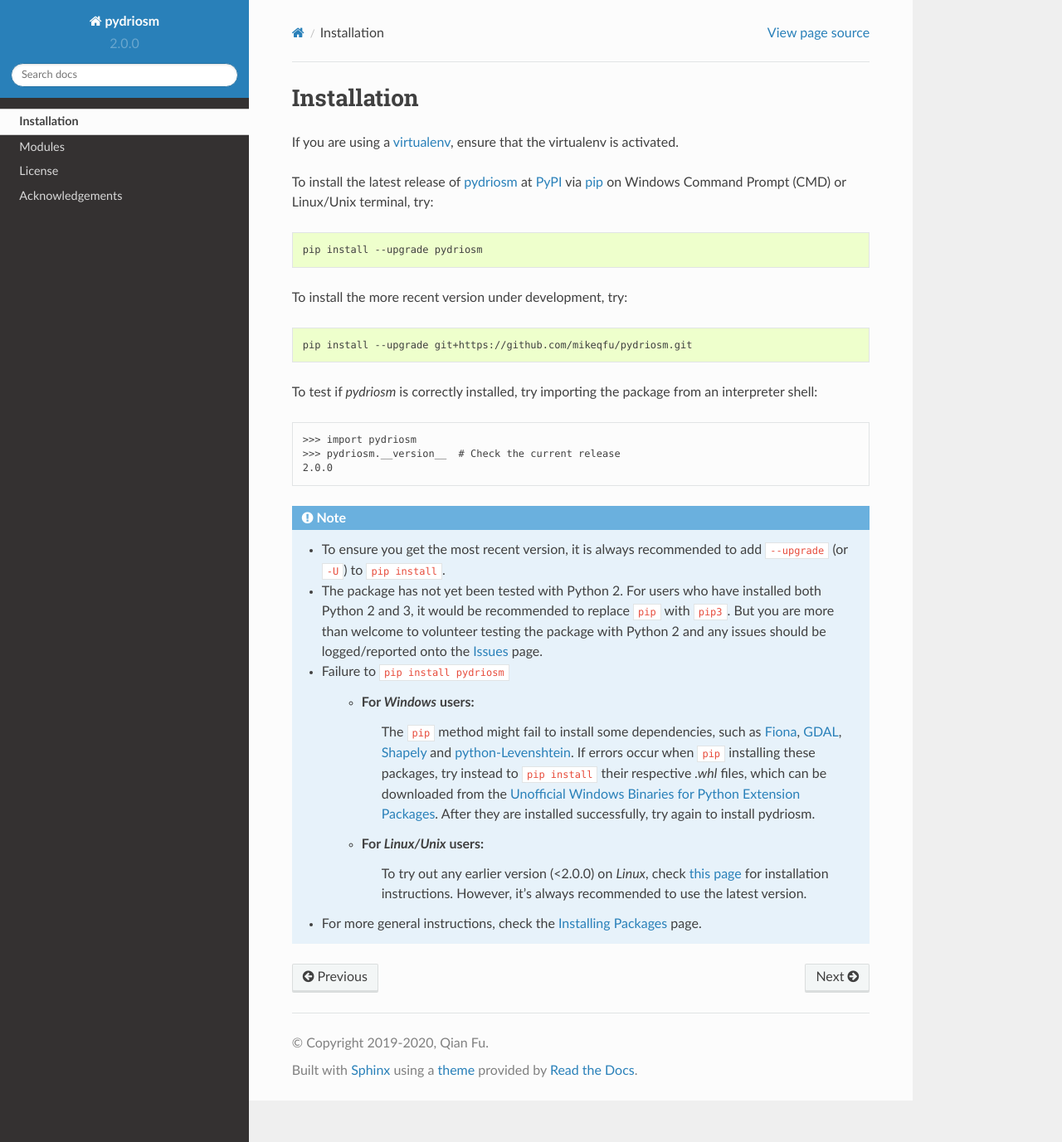
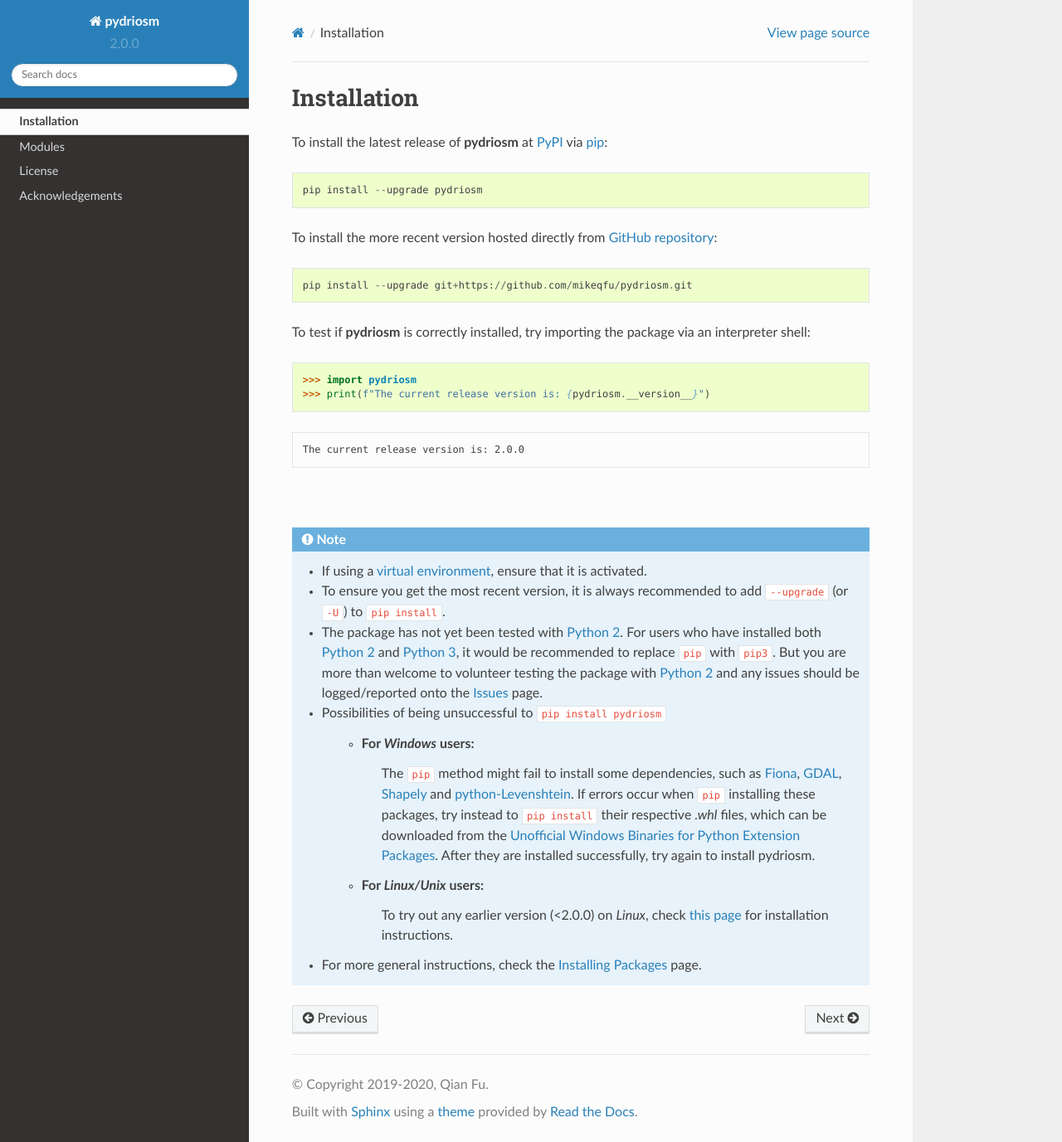
Before and after one commit to mikeqfu/pydriosm, a Sphinx documentation site: the page built from docs/source/installation.rst, in a window 1280 px wide and 1377 px high. Shown: the whole window at 83% size. Built offline with Sphinx 7.4.7 and the Read the Docs theme 2.0.0, drawn with Linux system fonts in a browser that asks for light colours; pages that are not in the unit, such as notebooks, are missing from menus.

Commit message:
modified \docs\source\installation.rst

```diff
--- a/docs/source/installation.rst
+++ b/docs/source/installation.rst
@@ -2,40 +2,62 @@
 Installation
 ============
 
-If you are using a `virtualenv <https://packaging.python.org/key_projects/#virtualenv>`_, ensure that the virtualenv is activated.
+To install the latest release of **pydriosm** at `PyPI`_ via `pip`_:
 
-To install the latest release of `pydriosm <https://github.com/mikeqfu/pydriosm>`_ at `PyPI <https://pypi.org/project/pydriosm/>`_ via `pip <https://packaging.python.org/key_projects/#pip>`_ on Windows Command Prompt (CMD) or Linux/Unix terminal, try:
+.. code-block::
 
-.. code-block:: bash
+    pip install --upgrade pydriosm
 
-   pip install --upgrade pydriosm
+To install the more recent version hosted directly from `GitHub repository`_:
 
-To install the more recent version under development, try:
+.. code-block::
 
-.. code-block:: bash
+    pip install --upgrade git+https://github.com/mikeqfu/pydriosm.git
 
-   pip install --upgrade git+https://github.com/mikeqfu/pydriosm.git
+To test if **pydriosm** is correctly installed, try importing the package via an interpreter shell:
 
-To test if *pydriosm* is correctly installed, try importing the package from an interpreter shell:
+.. code-block::
+
+    >>> import pydriosm
+    >>> print(f"The current release version is: {pydriosm.__version__}")
 
 .. parsed-literal::
+    The current release version is: |version|
 
-    >>> import pydriosm
-    >>> pydriosm.__version__  # Check the current release
-    |version|
+|
 
 .. note::
 
+    - If using a `virtual environment`_, ensure that it is activated.
+
     - To ensure you get the most recent version, it is always recommended to add ``--upgrade`` (or ``-U``) to ``pip install``.
 
-    - The package has not yet been tested with Python 2. For users who have installed both Python 2 and 3, it would be recommended to replace ``pip`` with ``pip3``. But you are more than welcome to volunteer testing the package with Python 2 and any issues should be logged/reported onto the `Issues <https://github.com/mikeqfu/pydriosm/issues>`_ page.
+    - The package has not yet been tested with `Python 2`_. For users who have installed both `Python 2`_ and `Python 3`_, it would be recommended to replace ``pip`` with ``pip3``. But you are more than welcome to volunteer testing the package with `Python 2`_ and any issues should be logged/reported onto the `Issues`_ page.
 
-    - Failure to ``pip install pydriosm``
+    - Possibilities of being unsuccessful to ``pip install pydriosm``
 
         - For *Windows* users:
-            The ``pip`` method might fail to install some dependencies, such as `Fiona <https://pypi.org/project/Fiona/>`_, `GDAL <https://pypi.org/project/GDAL/>`_, `Shapely <https://pypi.org/project/Shapely/>`_ and `python-Levenshtein <https://pypi.org/project/python-Levenshtein/>`_. If errors occur when ``pip`` installing these packages, try instead to ``pip install`` their respective *.whl* files, which can be downloaded from the `Unofficial Windows Binaries for Python Extension Packages <https://www.lfd.uci.edu/~gohlke/pythonlibs/>`_. After they are installed successfully, try again to install pydriosm.
+            The ``pip`` method might fail to install some dependencies, such as `Fiona`_, `GDAL`_, `Shapely`_ and `python-Levenshtein`_. If errors occur when ``pip`` installing these packages, try instead to ``pip install`` their respective *.whl* files, which can be downloaded from the `Unofficial Windows Binaries for Python Extension Packages`_. After they are installed successfully, try again to install pydriosm.
 
         - For *Linux/Unix* users:
-            To try out any earlier version (<2.0.0) on *Linux*, check `this page <https://github.com/mikeqfu/pydriosm/issues/1#issuecomment-540684439>`_ for installation instructions. However, it's always recommended to use the latest version.
+            To try out any earlier version (<2.0.0) on *Linux*, check `this page <https://github.com/mikeqfu/pydriosm/issues/1#issuecomment-540684439>`_ for installation instructions.
 
-    - For more general instructions, check the `Installing Packages <https://packaging.python.org/tutorials/installing-packages>`_ page.
+    - For more general instructions, check the `Installing Packages`_ page.
+
+.. _`PyPI`: https://pypi.org/project/pydriosm/
+.. _`pip`: https://packaging.python.org/key_projects/#pip
+.. _`cmd.exe`: https://en.wikipedia.org/wiki/Cmd.exe
+.. _`GitHub repository`: https://github.com/mikeqfu/pydriosm
+
+.. _`virtual environment`: https://packaging.python.org/glossary/#term-Virtual-Environment
+.. _`virtualenv`: https://packaging.python.org/key_projects/#virtualenv
+.. _`Python 2`: https://docs.python.org/2/
+.. _`Python 3`: https://docs.python.org/3/
+.. _`Issues`: https://github.com/mikeqfu/pydriosm/issues
+
+.. _`Fiona`: https://pypi.org/project/Fiona/
+.. _`GDAL`: https://pypi.org/project/GDAL/
+.. _`Shapely`: https://pypi.org/project/Shapely/
+.. _`python-Levenshtein`: https://pypi.org/project/python-Levenshtein/
+.. _`Unofficial Windows Binaries for Python Extension Packages`: https://www.lfd.uci.edu/~gohlke/pythonlibs/
+.. _`Installing Packages`: https://packaging.python.org/tutorials/installing-packages
```
